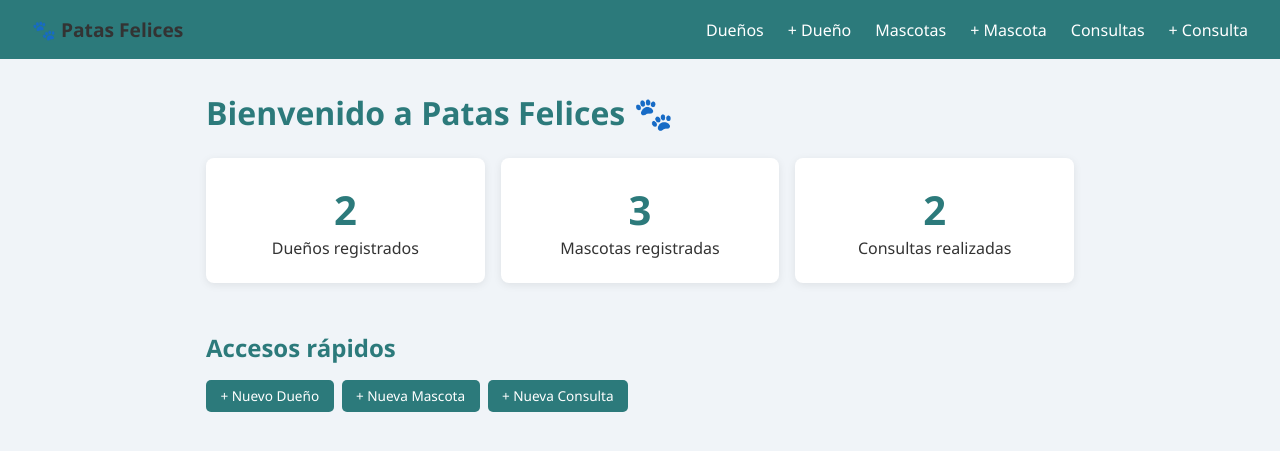
After one commit to ramirousnayo/veterinaria_pastasfelices, a Django app: page / in a window 1280 px wide. The commit adds this page. Shown: the top 451 px of the page. Run offline with Django 5.2, Linux system fonts and the light colour scheme; data comes from the database, SQL or seed files in the repository.

Commit message:
feat: bonus - CRUD consultas, página de inicio y mensajes de éxito

```diff
--- a/fichas/urls.py
+++ b/fichas/urls.py
@@ -17,4 +17,14 @@ urlpatterns = [
     path('mascotas/nuevo/', views.MascotaCreateView.as_view(), name='mascota_crear'),
     path('mascotas/editar/<int:pk>/', views.MascotaUpdateView.as_view(), name='mascota_editar'),
     path('mascotas/eliminar/<int:pk>/', views.MascotaDeleteView.as_view(), name='mascota_eliminar'),
+
+    # Consultas Médicas
+    path('consultas/', views.ConsultaListView.as_view(), name='consulta_lista'),
+    path('consultas/<int:pk>/', views.ConsultaDetailView.as_view(), name='consulta_detalle'),
+    path('consultas/nueva/', views.ConsultaCreateView.as_view(), name='consulta_crear'),
+    path('consultas/editar/<int:pk>/', views.ConsultaUpdateView.as_view(), name='consulta_editar'),
+    path('consultas/eliminar/<int:pk>/', views.ConsultaDeleteView.as_view(), name='consulta_eliminar'),
+
+    # Inicio
+    path('', views.inicio, name='inicio'),
 ]
--- a/fichas/views.py
+++ b/fichas/views.py
@@ -1,6 +1,10 @@
 from django.views.generic import ListView, DetailView, CreateView, UpdateView, DeleteView
 from django.urls import reverse_lazy
 from .models import Dueno, Mascota
+from .models import Dueno, Mascota, ConsultaMedica
+from django.shortcuts import render
+from django.contrib import messages
+
 
 
 # ── Vistas de Dueño ──────────────────────────────────────────
@@ -22,6 +26,10 @@ class DuenoCreateView(CreateView):
     fields = ['nombre', 'rut', 'telefono', 'email', 'direccion']
     success_url = reverse_lazy('fichas:dueno_lista')
 
+    def form_valid(self, form):
+        messages.success(self.request, 'Dueño creado correctamente.')
+        return super().form_valid(form)
+
 
 class DuenoUpdateView(UpdateView):
     model = Dueno
@@ -29,12 +37,19 @@ class DuenoUpdateView(UpdateView):
     fields = ['nombre', 'rut', 'telefono', 'email', 'direccion']
     success_url = reverse_lazy('fichas:dueno_lista')
 
+    def form_valid(self, form):
+        messages.success(self.request, 'Dueño actualizado correctamente.')
+        return super().form_valid(form)
+
 
 class DuenoDeleteView(DeleteView):
     model = Dueno
     template_name = 'fichas/dueno_confirm_delete.html'
     success_url = reverse_lazy('fichas:dueno_lista')
 
+    def form_valid(self, form):
+        messages.success(self.request, 'Dueño eliminado correctamente.')
+        return super().form_valid(form)
 
 # ── Vistas de Mascota ─────────────────────────────────────────
 class MascotaListView(ListView):
@@ -55,6 +70,10 @@ class MascotaCreateView(CreateView):
     fields = ['nombre', 'especie', 'raza', 'fecha_nacimiento', 'dueno']
     success_url = reverse_lazy('fichas:mascota_lista')
 
+    def form_valid(self, form):
+        messages.success(self.request, 'Mascota creada correctamente.')
+        return super().form_valid(form)
+
 
 class MascotaUpdateView(UpdateView):
     model = Mascota
@@ -62,8 +81,71 @@ class MascotaUpdateView(UpdateView):
     fields = ['nombre', 'especie', 'raza', 'fecha_nacimiento', 'dueno']
     success_url = reverse_lazy('fichas:mascota_lista')
 
+    def form_valid(self, form):
+        messages.success(self.request, 'Mascota actualizada correctamente.')
+        return super().form_valid(form)
+
 
 class MascotaDeleteView(DeleteView):
     model = Mascota
     template_name = 'fichas/mascota_confirm_delete.html'
     success_url = reverse_lazy('fichas:mascota_lista')
+
+    def form_valid(self, form):
+        messages.success(self.request, 'Mascota eliminada correctamente.')
+        return super().form_valid(form)
+
+
+# ── Vistas de Consulta Médica ─────────────────────────────────
+class ConsultaListView(ListView):
+    model = ConsultaMedica
+    template_name = 'fichas/consulta_list.html'
+    context_object_name = 'consultas'
+
+
+class ConsultaDetailView(DetailView):
+    model = ConsultaMedica
+    template_name = 'fichas/consulta_detail.html'
+    context_object_name = 'consulta'
+
+
+class ConsultaCreateView(CreateView):
+    model = ConsultaMedica
+    template_name = 'fichas/consulta_form.html'
+    fields = ['mascota', 'motivo', 'diagnostico', 'tratamiento', 'costo']
+    success_url = reverse_lazy('fichas:consulta_lista')
+
+    def form_valid(self, form):
+        messages.success(self.request, 'Consulta creada correctamente.')
+        return super().form_valid(form)
+
+
+class ConsultaUpdateView(UpdateView):
+    model = ConsultaMedica
+    template_name = 'fichas/consulta_form.html'
+    fields = ['mascota', 'motivo', 'diagnostico', 'tratamiento', 'costo']
+    success_url = reverse_lazy('fichas:consulta_lista')
+
+    def form_valid(self, form):
+        messages.success(self.request, 'Consulta actualizada correctamente.')
+        return super().form_valid(form)
+
+
+class ConsultaDeleteView(DeleteView):
+    model = ConsultaMedica
+    template_name = 'fichas/consulta_confirm_delete.html'
+    success_url = reverse_lazy('fichas:consulta_lista')
+
+    def form_valid(self, form):
+        messages.success(self.request, 'Consulta eliminada correctamente.')
+        return super().form_valid(form)
+
+
+# ── Vista de Inicio ───────────────────────────────────────────
+def inicio(request):
+    context = {
+        'total_duenos': Dueno.objects.count(),
+        'total_mascotas': Mascota.objects.count(),
+        'total_consultas': ConsultaMedica.objects.count(),
+    }
+    return render(request, 'fichas/inicio.html', context)
--- a/templates/fichas/base.html
+++ b/templates/fichas/base.html
@@ -158,8 +158,18 @@
         <a href="{% url 'fichas:dueno_crear' %}">+ Dueño</a>
         <a href="{% url 'fichas:mascota_lista' %}">Mascotas</a>
         <a href="{% url 'fichas:mascota_crear' %}">+ Mascota</a>
+        <a href="{% url 'fichas:consulta_lista' %}">Consultas</a>
+        <a href="{% url 'fichas:consulta_crear' %}">+ Consulta</a>
     </nav>
     <div class="container">
+        {% if messages %}
+        {% for message in messages %}
+        <div
+            style="background: #c6f6d5; border: 1px solid #68d391; color: #276749; padding: 0.75rem 1rem; border-radius: 5px; margin-bottom: 1rem;">
+            {{ message }}
+        </div>
+        {% endfor %}
+        {% endif %}
         {% block content %}{% endblock %}
     </div>
 </body>
--- /dev/null
+++ b/templates/fichas/inicio.html
@@ -0,0 +1,29 @@
+{% extends 'fichas/base.html' %}
+
+{% block title %}Inicio - Patas Felices{% endblock %}
+
+{% block content %}
+<h1>Bienvenido a Patas Felices 🐾</h1>
+
+<div style="display: grid; grid-template-columns: repeat(3, 1fr); gap: 1rem; margin-bottom: 2rem;">
+    <div class="card" style="text-align: center;">
+        <p style="font-size: 2.5rem; font-weight: 700; color: #2c7a7b;">{{ total_duenos }}</p>
+        <p>Dueños registrados</p>
+    </div>
+    <div class="card" style="text-align: center;">
+        <p style="font-size: 2.5rem; font-weight: 700; color: #2c7a7b;">{{ total_mascotas }}</p>
+        <p>Mascotas registradas</p>
+    </div>
+    <div class="card" style="text-align: center;">
+        <p style="font-size: 2.5rem; font-weight: 700; color: #2c7a7b;">{{ total_consultas }}</p>
+        <p>Consultas realizadas</p>
+    </div>
+</div>
+
+<h2 style="margin-bottom: 1rem; color: #2c7a7b;">Accesos rápidos</h2>
+<div class="actions">
+    <a href="{% url 'fichas:dueno_crear' %}" class="btn btn-primary">+ Nuevo Dueño</a>
+    <a href="{% url 'fichas:mascota_crear' %}" class="btn btn-primary">+ Nueva Mascota</a>
+    <a href="{% url 'fichas:consulta_crear' %}" class="btn btn-primary">+ Nueva Consulta</a>
+</div>
+{% endblock %}
```
Also changed, not shown: templates/fichas/consulta_confirm_delete.html (added, +20 -0 lines), templates/fichas/consulta_detail.html (added, +27 -0 lines), templates/fichas/consulta_form.html (added, +18 -0 lines), templates/fichas/consulta_list.html (added, +38 -0 lines).
